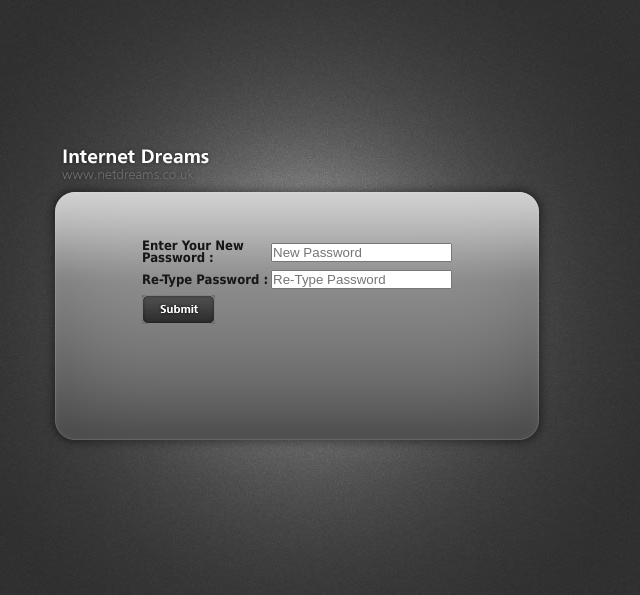
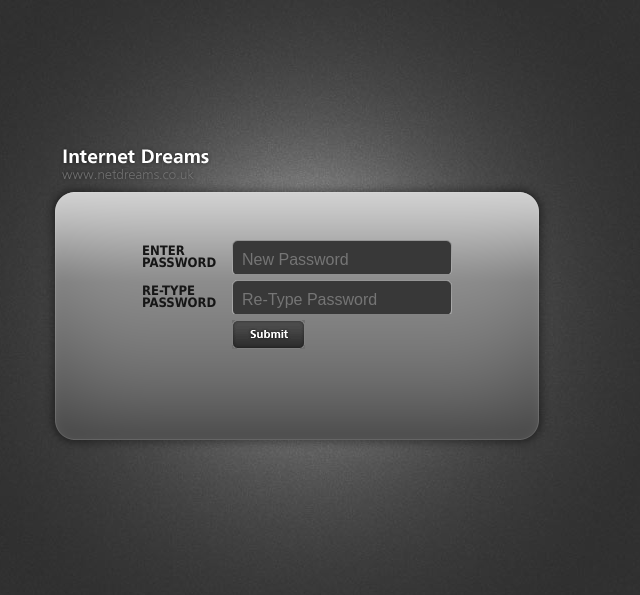
Before and after one commit to kowser127441/tvcSkyShop, a PHP site: page /reset_password.php?email=1 in a window 1280 px wide. Shown: the top 595 px of the page, without its empty margins (343-983 px from the left). Run offline with PHP 8.4, Linux system fonts and the light colour scheme; data that the repository does not hold is empty.

Commit message:
reset_password

```diff
--- a/control_panel/reset_password.php
+++ b/control_panel/reset_password.php
@@ -36,7 +36,7 @@ $(document).pngFix( );
 
 	<!--  start login-inner -->
 	<div id="login-inner">
-<div class="container" align="center">
+
 
 
                 <?php
@@ -70,33 +70,27 @@ $token= mysql_escape_string($_REQUEST['token']);
 
 
                       <form name="myForm" class="form-signin" action="changing_password_forgote.php" method="post" onsubmit="return validateForm()">
-      <table>
+                     <table border="0" cellpadding="0" cellspacing="0">
                       <input type="hidden" name="email" value="<?php echo $email; ?>">
                       <input type="hidden" name="token" value="<?php echo $token; ?>">
                       <tr>
 
-        <td><h4 class="form-signin-heading">Enter Your New Password :</h4></td>
-        <td><input type="password" name="password"  placeholder="New Password"></td>
+                         <th>ENTER PASSWORD</th>
+                        <td><input type="password" class="login-inp" name="password"  placeholder="New Password" /></td>
 
                         </tr>
                         <tr>
-        <td><h4 class="form-signin-heading">Re-Type Password :</h4></td>
-        <td><input type="password" name="re_password"  placeholder="Re-Type Password"></td>
+                        <th>RE-TYPE PASSWORD</th>
+                        <td><input type="password" class="login-inp" name="re_password"  placeholder="Re-Type Password" /></td>
                         </tr>
                         <tr>
+                        <th></th>
                         <td><button class="submit-login" type="submit"></button></td>
                         </tr>
 
 
                         </table>
                       </form>
-
-
-
-
-
-    </div>
-
 
                 </div>
 
```
Lines whose indentation alone changed are shown as unchanged.
